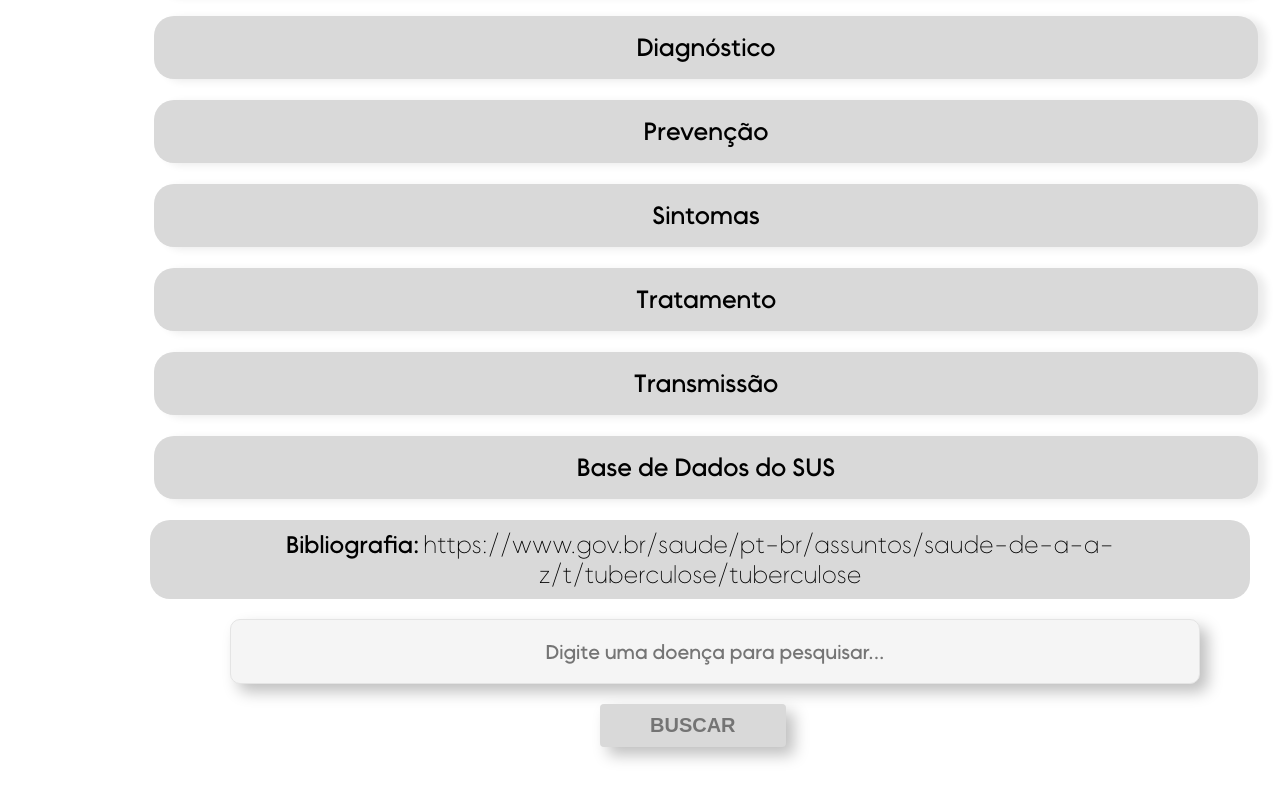
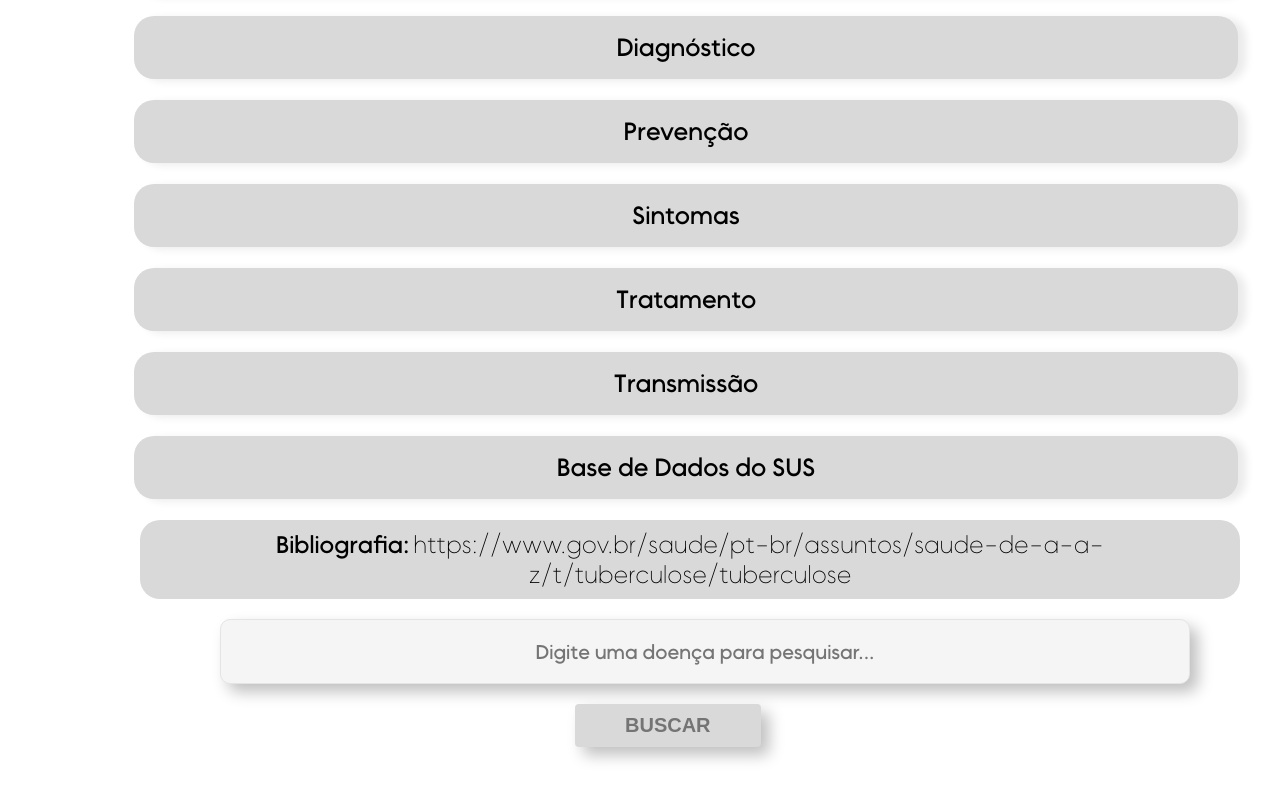
Before and after one commit to Vini5577/Projeto_Site_Faculdade, a plain HTML site: page pages/Tuberculose.html in a window 1280 px wide. Shown: the part 1162-1962 px from the top of the page. Drawn offline with Linux system fonts and the light colour scheme; files whose address does not match are found by name.

Commit message:
corrigindo pequenos bugs

```diff
--- a/styles/Styles-HIV.css
+++ b/styles/Styles-HIV.css
@@ -165,7 +165,7 @@ main {
 
 .img {
     margin-top: 150px;
-    margin-left: 150px;
+    margin-left: 140px;
 }
 
 .img  img {
@@ -176,7 +176,7 @@ main {
 .container {
     width: 100%;
     max-width: 72rem;
-    margin-left: 130px;
+    margin-left: 110px;
     padding: 0 1.5rem;
     text-align: center;
     margin-top: 20px;
@@ -289,7 +289,7 @@ input {
     text-align: center;
     width: 970px;
     height: 65px;
-    margin-left: 230px;
+    margin-left: 220px;
     font: 400 20px 'Regular', sans-serif;
     color: #BBBBBB;
     background: #F5F5F5;
@@ -302,7 +302,7 @@ input {
     background-color: #D9D9D9;
     display: inline-flex;
     align-items: center;
-    margin-left: 600px;
+    margin-left: 575px;
     margin-top: 20px;
     padding: 10px 50px;
     border-radius: 0.25rem;
--- a/styles/Styles-Malaria.css
+++ b/styles/Styles-Malaria.css
@@ -164,7 +164,7 @@ main {
 
 .img {
     margin-top: 150px;
-    margin-left: 150px;
+    margin-left: 140px;
 }
 
 .img  img {
@@ -176,7 +176,7 @@ main {
 .container {
     width: 100%;
     max-width: 72rem;
-    margin-left: 130px;
+    margin-left: 110px;
     padding: 0 1.5rem;
     text-align: center;
     margin-top: 20px;
@@ -293,7 +293,7 @@ input {
     text-align: center;
     width: 970px;
     height: 65px;
-    margin-left: 230px;
+    margin-left: 220px;
     font: 400 20px 'Regular', sans-serif;
     color: #BBBBBB;
     background: #F5F5F5;
@@ -306,7 +306,7 @@ input {
     background-color: #D9D9D9;
     display: inline-flex;
     align-items: center;
-    margin-left: 600px;
+    margin-left: 575px;
     margin-top: 20px;
     padding: 10px 50px;
     border-radius: 0.25rem;
--- a/styles/Styles-Tuberculose.css
+++ b/styles/Styles-Tuberculose.css
@@ -169,7 +169,7 @@ main {
 
 .img {
     margin-top: 150px;
-    margin-left: 150px;
+    margin-left: 140px;
 }
 
 .img  img {
@@ -181,7 +181,7 @@ main {
 .container {
     width: 100%;
     max-width: 72rem;
-    margin-left: 130px;
+    margin-left: 110px;
     padding: 0 1.5rem;
     text-align: center;
     margin-top: 20px;
@@ -269,7 +269,7 @@ th, td {
 
 .fontes {
 
-    margin-left: 150px;
+    margin-left: 140px;
     background-color: #D9D9D9;
     margin-bottom: 20px;
     text-align: center;
@@ -297,7 +297,7 @@ input {
     text-align: center;
     width: 970px;
     height: 65px;
-    margin-left: 230px;
+    margin-left: 220px;
     font: 400 20px 'Regular', sans-serif;
     color: #BBBBBB;
     background: #F5F5F5;
@@ -310,7 +310,7 @@ input {
     background-color: #D9D9D9;
     display: inline-flex;
     align-items: center;
-    margin-left: 600px;
+    margin-left: 575px;
     margin-top: 20px;
     padding: 10px 50px;
     border-radius: 0.25rem;
```
